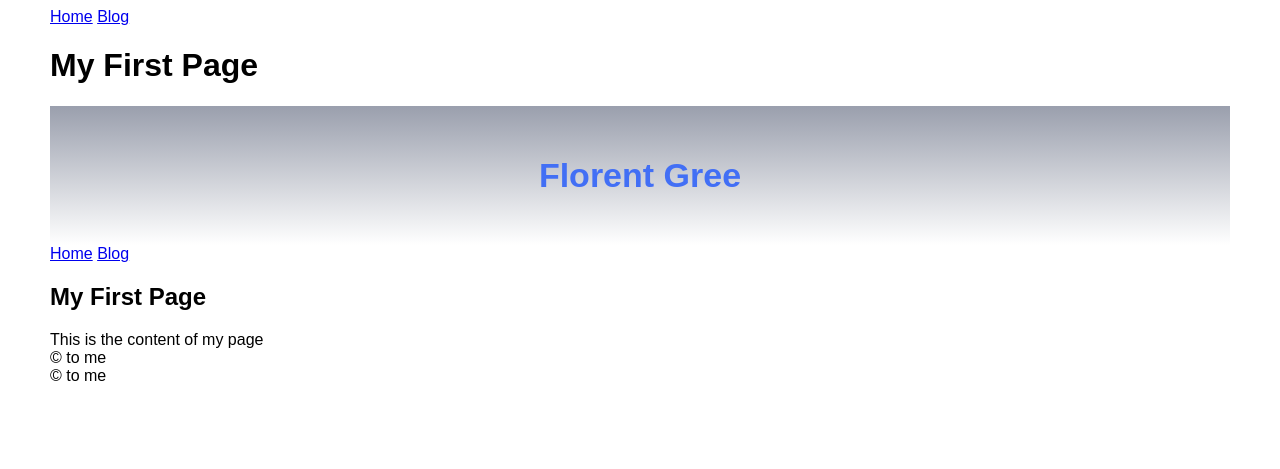
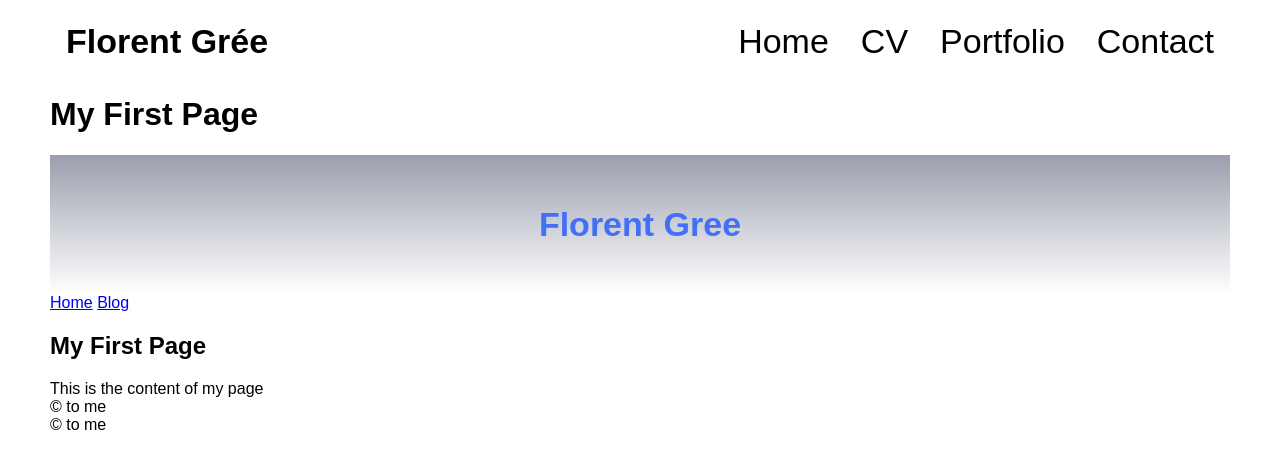
Before and after one commit to FlorentDSGree/florentdsgree.github.io, a Jekyll site: the page built from page1.html, in a window 1280 px wide. Shown: the top 469 px of the page. Built offline with Jekyll 4.4.1, drawn with Linux system fonts in a browser that asks for light colours.

Commit message:
Update default.html

```diff
--- a/_layouts/default.html
+++ b/_layouts/default.html
@@ -7,10 +7,15 @@
 
   </head>
   <body>
-    <nav>
-      <a href="/">Home</a>
-      <a href="/blog/">Blog</a>
-    </nav>
+    <nav class="topnav">
+		<a class="btn noHover" style="font-weight:bold;">Florent Grée</a>
+		<div class="topnav-right">
+			<a href="index.html">Home</a>
+			<a href="cv.html">CV</a>
+			<a href="portfolio.html">Portfolio</a>
+			<a href="contact.html">Contact</a>
+		</div>
+	</nav>
     <h1>{{ page.title }}</h1>
     <section>
       {{ content }}
```
